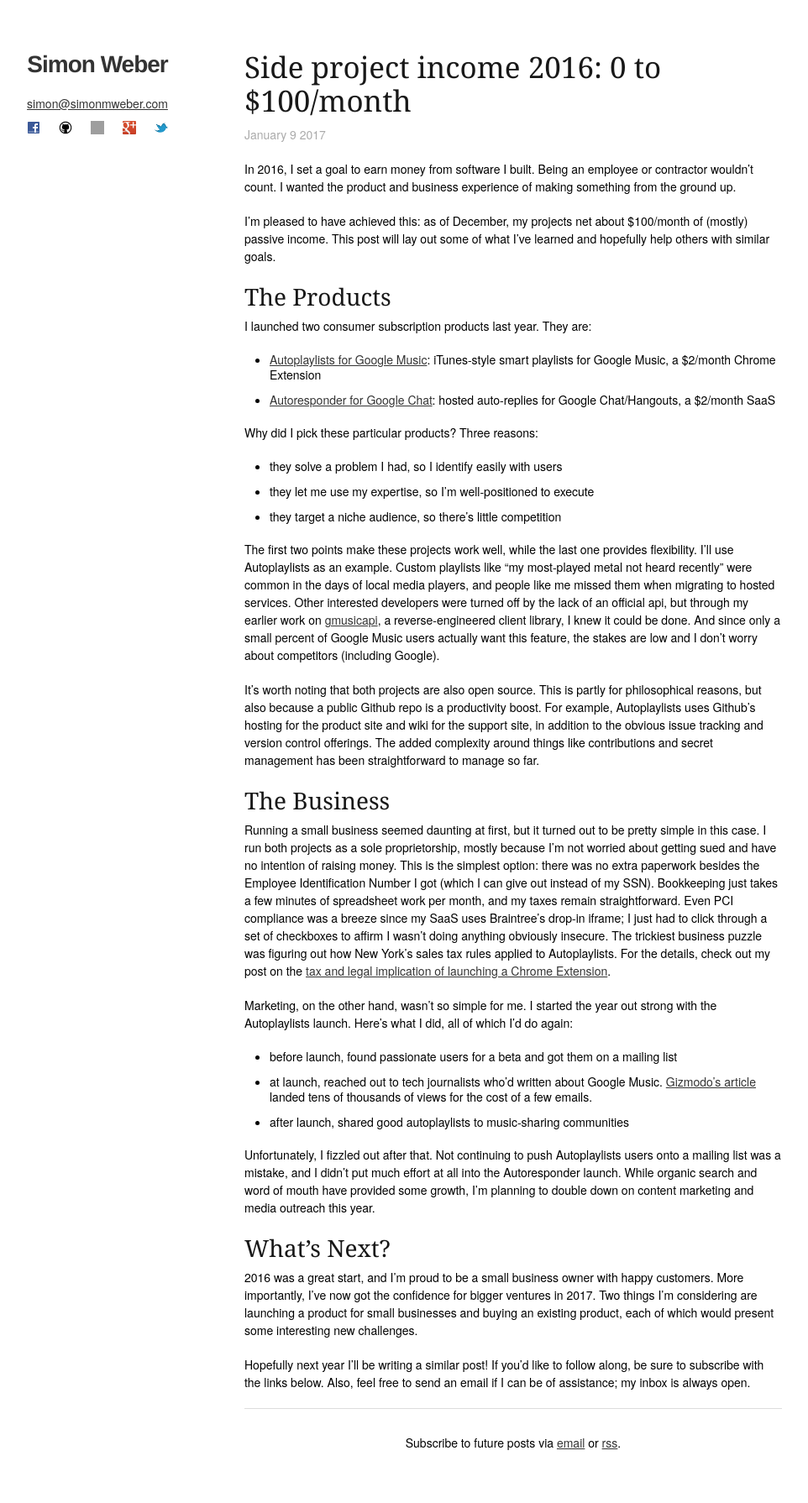
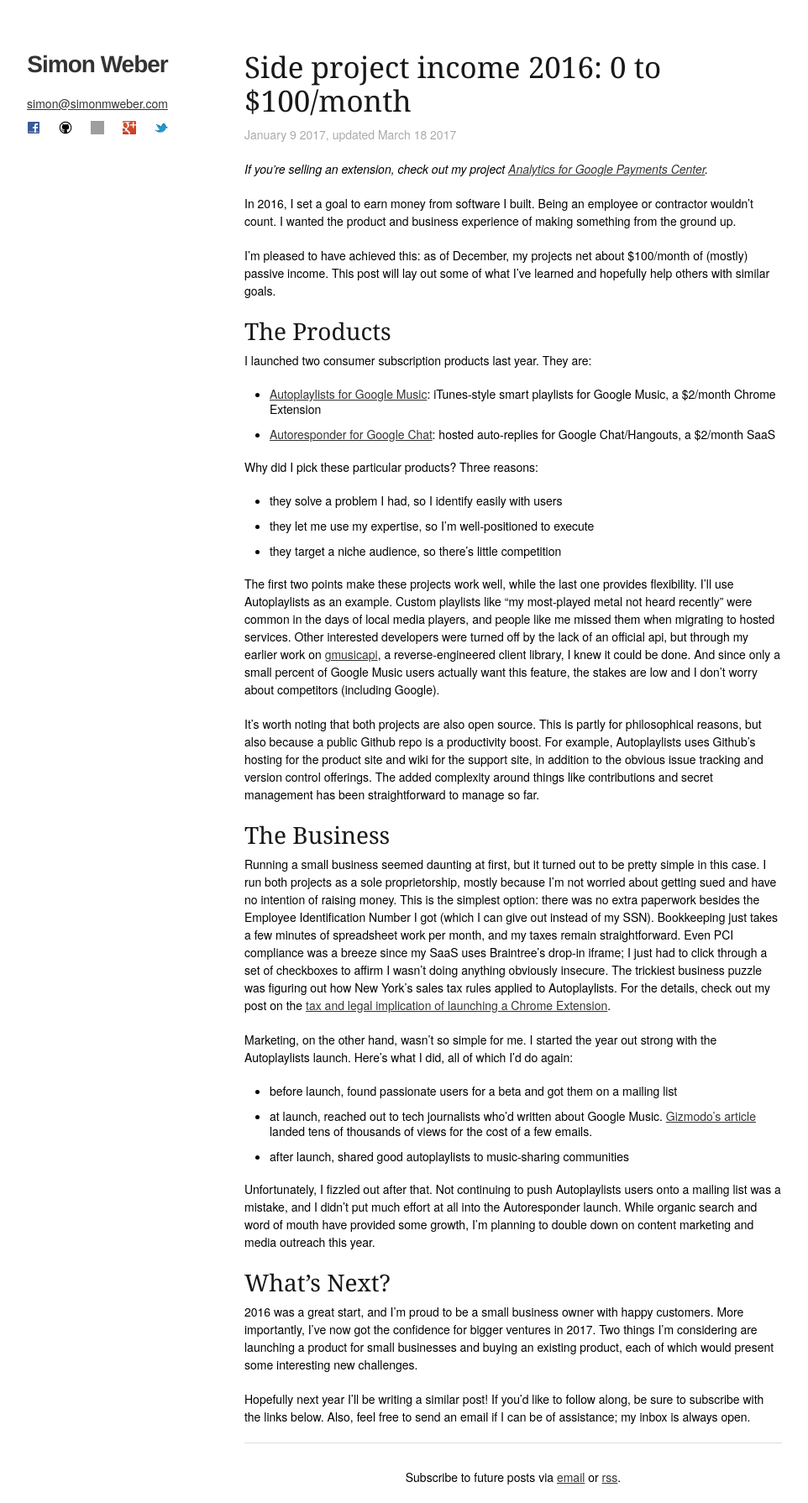
Before and after one commit to simon-weber/simon-weber.github.com, a Jekyll site: the page built from _posts/2017-01-09-side-project-income-2016-0-to-100.md, in a window 1280 px wide. Shown: the whole page at 84% size, without its empty margins (179-1141 px from the left). Built offline with Jekyll 4.4.1, drawn with Linux system fonts in a browser that asks for light colours; before the commit the page ends 1749 px from its top, so only the background shows below that; grey boxes are pictures that could not be loaded.

Commit message:
plug old posts

```diff
--- a/_posts/2017-01-09-side-project-income-2016-0-to-100.md
+++ b/_posts/2017-01-09-side-project-income-2016-0-to-100.md
@@ -7,7 +7,9 @@
 {{ page.title }}
 ----------------
 
-<p class="meta">January 9 2017</p>
+<p class="meta">January 9 2017, updated March 18 2017</p>
+
+*If you're selling an extension, check out my project [Analytics for Google Payments Center](/2017/03/18/google-payments-center-analytics-extension.html).*
 
 In 2016, I set a goal to earn money from software I built.
 Being an employee or contractor wouldn't count.
```
Also changed, not shown: _posts/2013-06-05-chrome-extension-hacks.md (+3 -1 lines), _posts/2016-07-11-launching-a-chrome-extension-part-1-taxes-and-legal.md (+3 -1 lines), _posts/2016-07-18-launching-a-chrome-extension-part-2-analytics-and-error-reporting.md (+3 -1 lines).
